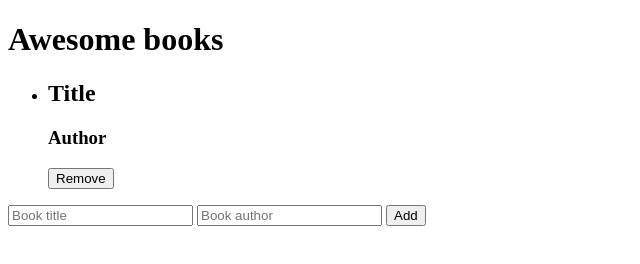
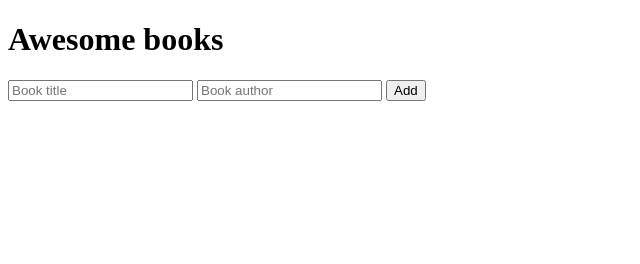
Before and after one commit to wickathou/awesome-books, a plain HTML site: page index.html in a window 1280 px wide. Shown: the whole page, without its empty margins (0-640 px from the left). Drawn offline with Linux system fonts and the light colour scheme.

Commit message:
Removed placeholder <li> element from html

```diff
--- a/index.html
+++ b/index.html
@@ -13,11 +13,6 @@
   <main>
     <section class="books-stored">
       <ul class="book-list-item" id="book-list">
-        <li class="book">
-          <h2>Title</h2>
-          <h3>Author</h3>
-          <button class="remove">Remove</button>
-        </li>
       </ul>
     </section>
     <section class="books-add">
```
